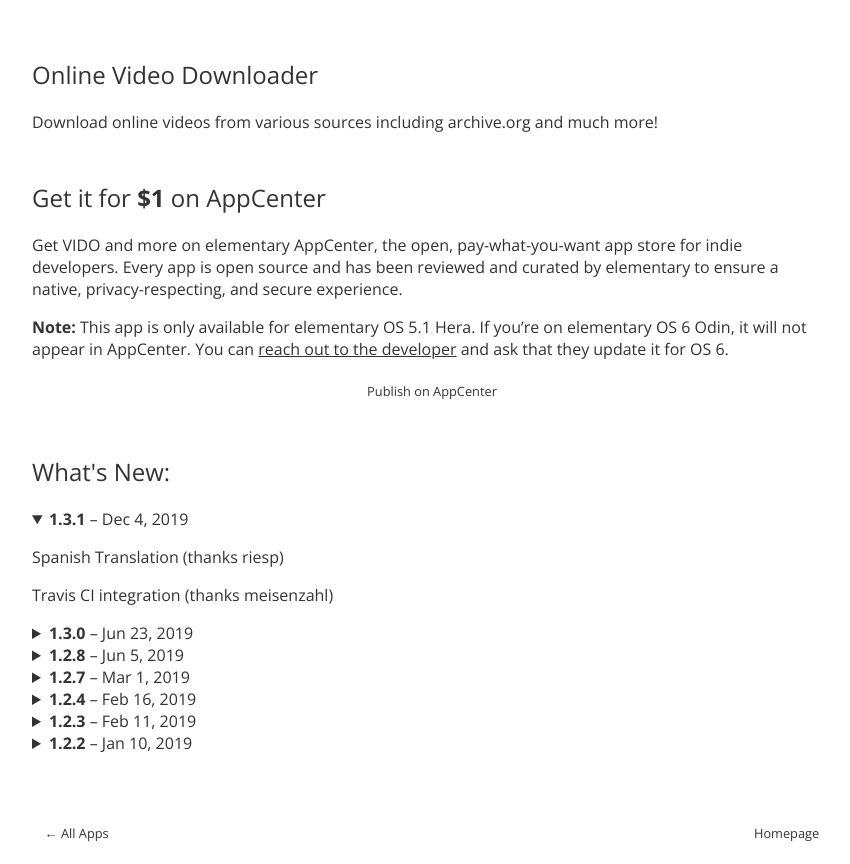
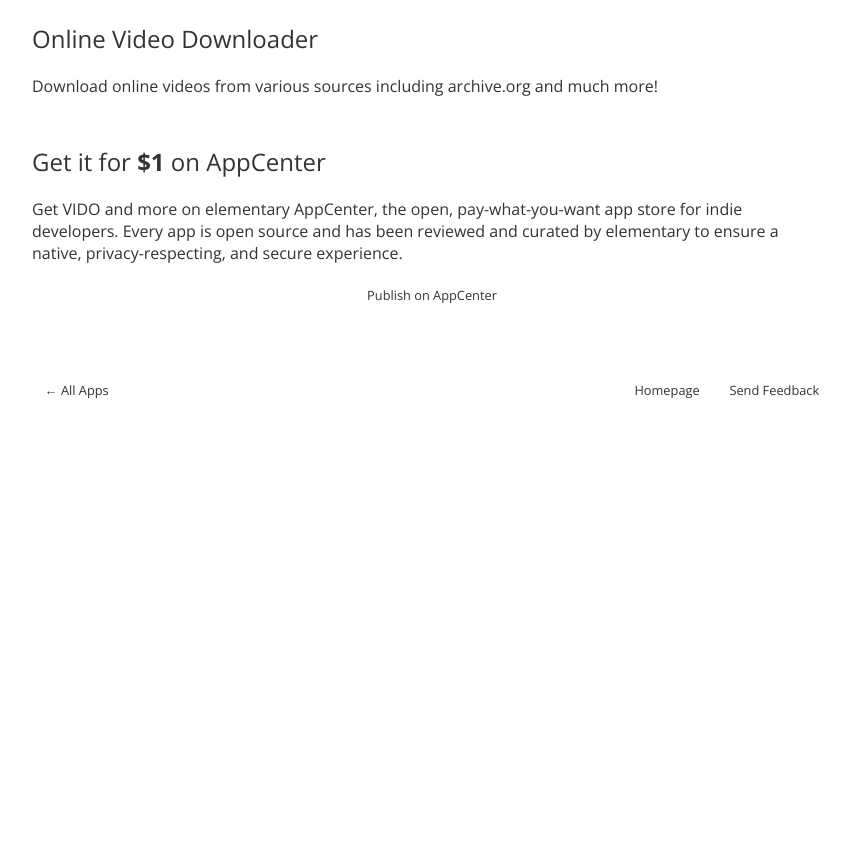
Before and after one commit to elementary/appcenter-web, a Jekyll site: the page built from _apps/com.github.bernardodsanderson.vido.md, in a window 1280 px wide. Shown: the part 454-1318 px from the top of the page, without its empty margins (208-1058 px from the left). Built offline with Jekyll 4.4.1, drawn with Linux system fonts in a browser that asks for light colours; nearby versions of some CDN libraries; after the commit the page ends 900 px from its top, so only the background shows below that.

```diff
--- a/_apps/com.github.bernardodsanderson.vido.md
+++ b/_apps/com.github.bernardodsanderson.vido.md
@@ -5,68 +5,20 @@ summary: "Online Video Downloader"
 developer: "Bernardo Anderson"
 homepage: http://github.com/bernardodsanderson/vido
 help_page: false
-bugtracker: false
-dist: hera
+bugtracker: https://github.com/bernardodsanderson/vido/issues
+dist: flatpak
 screenshots:
-  - https://appstream.elementary.io/appcenter/media/bionic/com/github/bernardodsanderson.vido/DB298333FD04203FBFB37171AB6B93C0/screenshots/image-1_orig.png
-  - https://appstream.elementary.io/appcenter/media/bionic/com/github/bernardodsanderson.vido/DB298333FD04203FBFB37171AB6B93C0/screenshots/image-2_orig.png
+  - https://raw.githubusercontent.com/bernardodsanderson/vido/master/data/images/VIDO-normal.png
 icons:
-  "64": https://appstream.elementary.io/appcenter/media/bionic/com/github/bernardodsanderson.vido/DB298333FD04203FBFB37171AB6B93C0/icons/64x64/com.github.bernardodsanderson.vido_com.github.bernardodsanderson.vido.png
-  "128": https://appstream.elementary.io/appcenter/media/bionic/com/github/bernardodsanderson.vido/DB298333FD04203FBFB37171AB6B93C0/icons/128x128/com.github.bernardodsanderson.vido_com.github.bernardodsanderson.vido.png
-  "64@2": https://appstream.elementary.io/appcenter/media/bionic/com/github/bernardodsanderson.vido/DB298333FD04203FBFB37171AB6B93C0/icons/64x64@2/com.github.bernardodsanderson.vido_com.github.bernardodsanderson.vido.png
+  '64': https://flatpak.elementary.io/repo/appstream/x86_64/icons/64x64/com.github.bernardodsanderson.vido.png
+  '128': https://flatpak.elementary.io/repo/appstream/x86_64/icons/128x128/com.github.bernardodsanderson.vido.png
 color:
   primary: "#F2C94C"
   primary-text: "#333"
 price: 1
 releases:
-- version: 1.3.1
-  unix-timestamp: 1575417600
-  description: |-
-    <p>Spanish Translation (thanks riesp)</p>
 
-    <p>Travis CI integration (thanks meisenzahl)</p>
-- version: 1.3.0
-  unix-timestamp: 1561248000
-  description: |-
-    <p>App refactoring (thanks ryonakano)</p>
-- version: 1.2.8
-  unix-timestamp: 1559692800
-  description: |-
-    <p>Translation Updates</p>
-
-    <p>Add Lithuanian translation (thanks welaq)</p>
-
-    <p>Fix sensitivity of download_button (thanks ryonakano)</p>
-
-    <p>Update French translation (thanks NathanBnm)</p>
-
-    <p>Remove unneeded files (thanks ryonakano)</p>
-- version: 1.2.7
-  unix-timestamp: 1551398400
-  description: |-
-    <p>Update app category</p>
-
-    <p>Fix window getting too big due to error messages (thank you ryonakano)</p>
-- version: 1.2.4
-  unix-timestamp: 1550275200
-  description: |-
-    <p>Add Russian translation (thank you camellan)</p>
-
-    <p>Add French translation (thank you NathanBnm)</p>
-
-    <p>Make &apos;Get Video Info&apos; button will be disabled if there&apos;s no url (thank you ryonakano)</p>
-- version: 1.2.3
-  unix-timestamp: 1549843200
-  description: |-
-    <p>Make App Translatable</p>
-
-    <p>Add License</p>
-- version: 1.2.2
-  unix-timestamp: 1547078400
-  description: |-
-    <p>Fix audio download issues</p>
-redirect_from:
-  - /com.github.bernardodsanderson.vido.desktop/
+redirect_from: /com.github.bernardodsanderson.vido.desktop/
 ---
 
 <p>Download online videos from various sources including archive.org and much more!</p>
```
Also changed, not shown: _apps/com.github.jmoerman.goforit.md (added, +25 -0 lines), _apps/com.github.matthiasjg.trimirjournal.md (added, +32 -0 lines), _apps/com.github.ryonakano.pinit.md (+1 -1 lines), _apps/com.github.tenderowl.norka.md (+14 -134 lines), _apps/org.gnome.FileRoller.md (added, +31 -0 lines).
